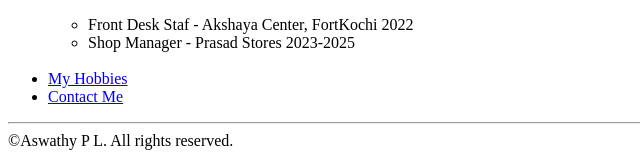
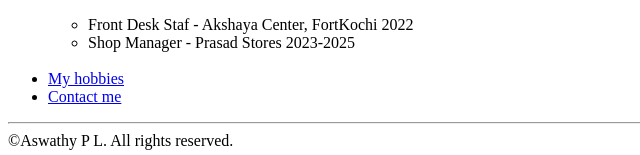
Before and after one commit to AswathyPL/Online-Resume-html, a plain HTML site: page index.html in a window 1280 px wide. Shown: the part 643-798 px from the top of the page, 0-640 px from the left. Drawn offline with Linux system fonts and the light colour scheme.

Commit message:
Update index.html

```diff
--- a/index.html
+++ b/index.html
@@ -59,8 +59,8 @@
         </div>
         <br />
         <div>
-          <li><a href="./Hobbies.html">My Hobbies</a></li>
-          <li><a href="./Contact Me.html">Contact Me</a></li>
+          <li><a href="./Hobbies.html">My hobbies</a></li>
+          <li><a href="./Contact Me.html">Contact me</a></li>
         </div>
       </ul>
     </main>
```
